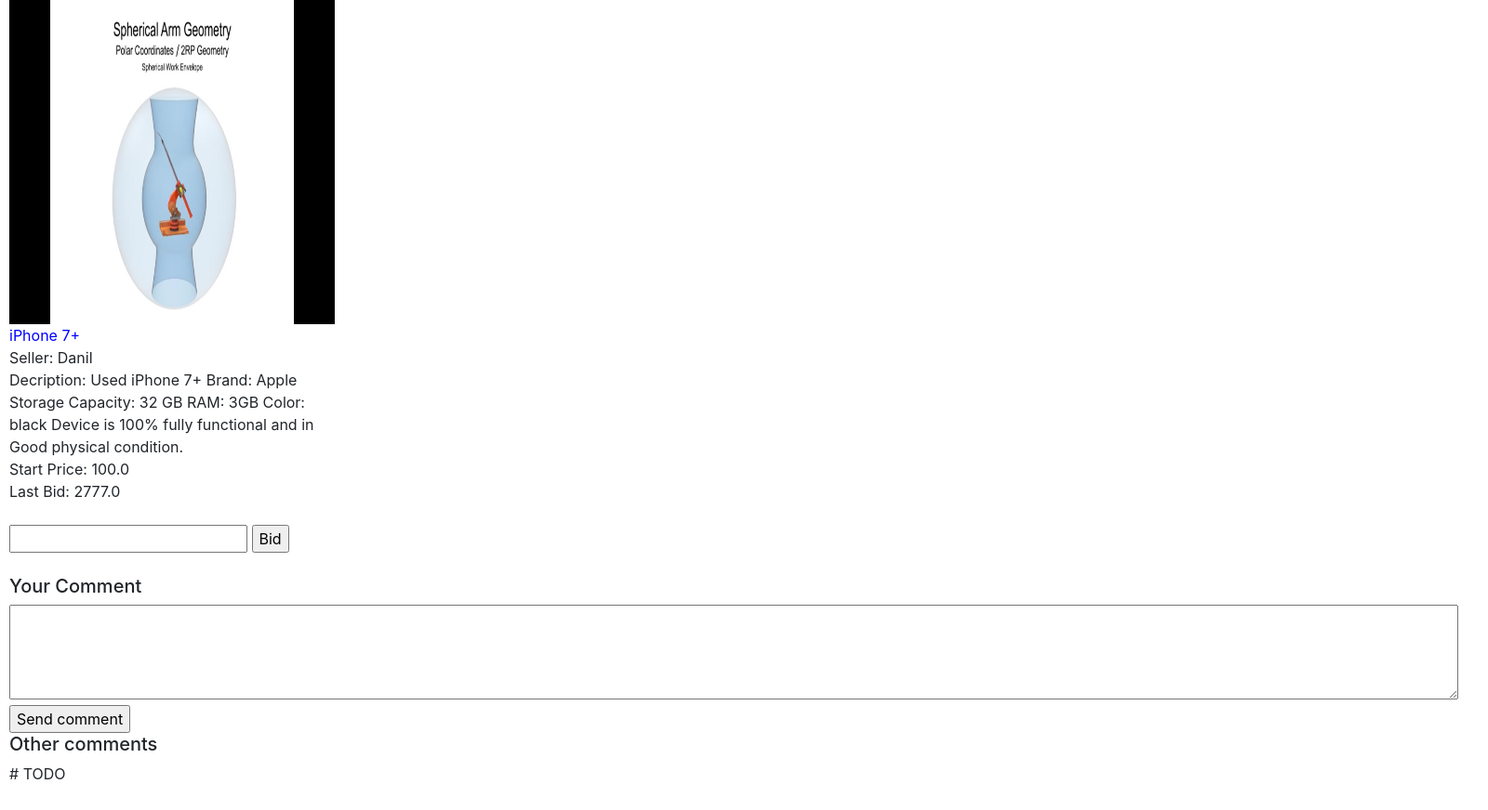
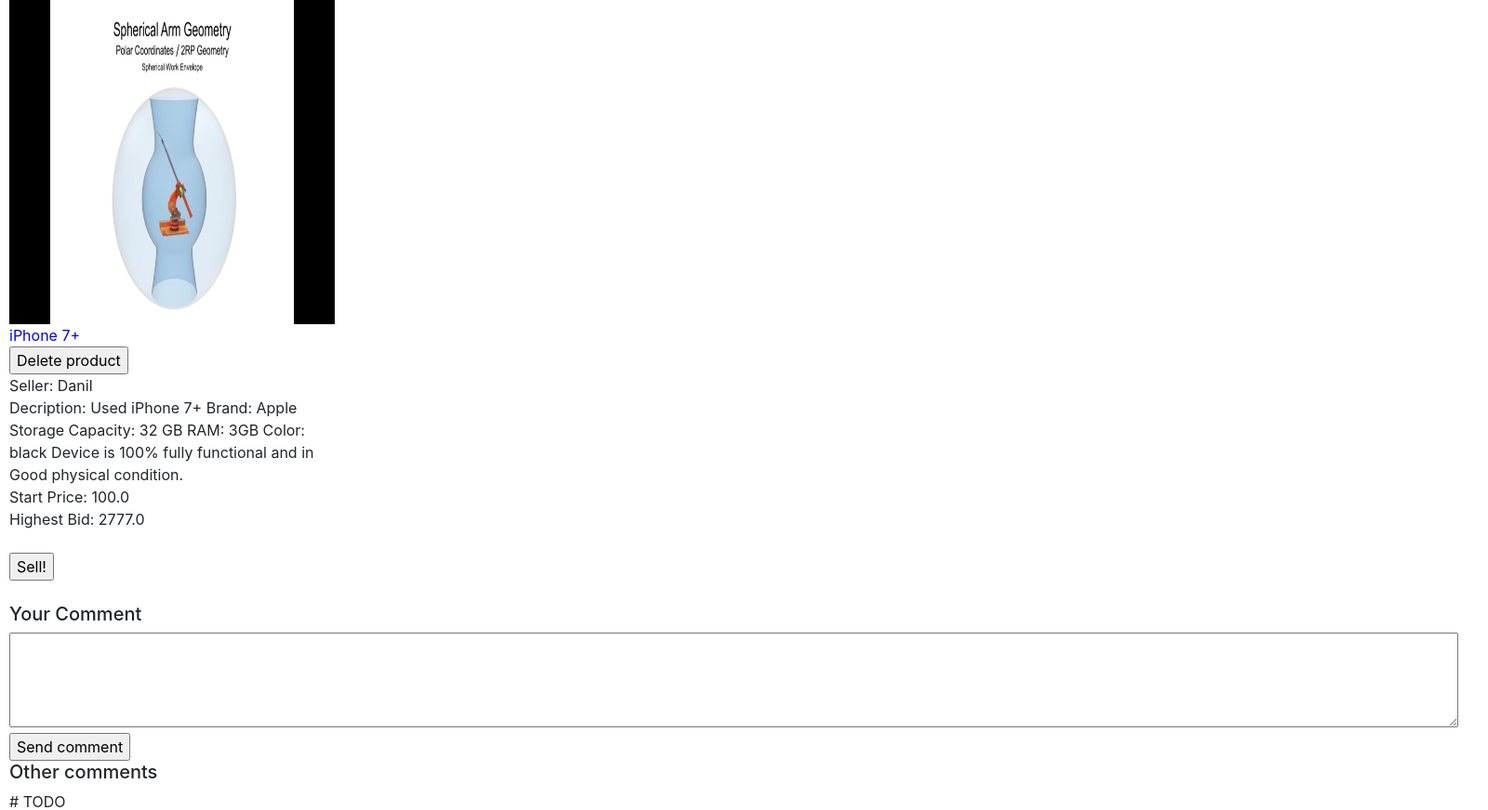
Before and after one commit to danilobravit/Commerce, a Django app: a page that uses auctions/templates/auctions/listingPage.html in a window 1600 px wide. Shown: the part 218-1090 px from the top of the page at 93% size. Before the commit the page ends 1057 px from the top, so only its background shows below. Run offline with Django 3.2, Linux system fonts and the light colour scheme; a user stored in the database is signed in; data comes from the database, SQL or seed files in the repository; both versions use the stored data as it was after the commit; some libraries are stand-ins or nearby versions.

Commit message:
Changes in 'listingPage.html': fixed bug with 'Add to watchilst / Remove from watchlist' button, added 'Sell','Delete product' options and nowifications related to them. Changes in 'views.py' and 'urls.py': added 'close_auction','delete_product' functions, modified 'create_listing' function

```diff
--- a/auctions/templates/auctions/index.html
+++ b/auctions/templates/auctions/index.html
@@ -18,7 +18,11 @@
                             <div class="catalog-item__bid">Price: {{prod.last_bid}}</div>
                         {% endif %}
                         <div class="catalog-item__user">Seller: {{prod.user}}</div>
-
+                        {% if prod.closed %}
+                            <div class="catalog-item__status">Status: <span style="color: brown;">Sold</span></div>
+                        {% else %}
+                            <div class="catalog-item__status">Status: <span style="color: green;">Active</span></div>
+                        {% endif %}
                         <a href="{% url 'listingPage' product=prod.title %}">Details</a> <!-- product=prod.title - параметр, который мы передаем в метод listing_page -->
 
 
--- a/auctions/templates/auctions/listingPage.html
+++ b/auctions/templates/auctions/listingPage.html
@@ -1,34 +1,58 @@
 {% extends "auctions/layout.html" %}
 
 {% block title %}
-
+    {{product.title}}
 {% endblock %}
 
 {% block body %}
-    {% if product not in watchlist.product.all %}
+    {% if product in watchlist.product.all %}
         <form action="{% url 'add_to_watchlist' product=product.title %}" method="POST">
             {% csrf_token %}
-                <input type="submit" class="watchlist-button" name="watchlist-button" value="Add to watchlist">
+                <input type="submit" class="watchlist-button" name="watchlist-button" value="Remove from watchlist">
         </form>
     {% else %}
         <form action="{% url 'add_to_watchlist' product=product.title %}" method="POST">
             {% csrf_token %}
-            <input type="submit" class="watchlist-button" name="watchlist-button" value="Remove from watchlist">
+            <input type="submit" class="watchlist-button" name="watchlist-button" value="Add to watchlist">
         </form>
     {% endif %}
 
     <img src="{{product.image.url}}" class="catalog-item__img" style="height: 350px; width: 350px;">
     <div class="catalog-item__subtitle" style="color: blue;">{{product.title}}</div>
+    {% if request.user == product.user %}
+        <form action="{% url 'delete_product' product=product.title %}" mathod="GET">
+            <input type="submit" value="Delete product">
+        </form>
+    {% endif %}
     <div class="catalog-item__user">Seller: {{product.user}}</div>
     <div class="catalog-item__descr" style="width: 350px;">Decription: {{product.description}}</div>
     <div class="catalog-item__start-bid">Start Price: {{product.start_bid}}</div>
 
     {% if product.last_bid is None %}
-        <div class="catalog-item__bid">Last Bid: {{product.start_bid}}</div>
+        <div class="catalog-item__bid">Highest Bid: {{product.start_bid}}</div>
+        {% if product.user == request.user %}
+            <label style="color: red">You cannot sell this product! No one has offered a new bid.</label>
+        {% endif %}
+
     {% else %}
-        <div class="catalog-item__bid">Last Bid: {{product.last_bid}}</div>
+        <div class="catalog-item__bid">Highest Bid: {{product.last_bid}}</div>
     {% endif %}
     <br>
+
+    {% if product.user == request.user %}
+        {% if not product.closed %}
+            <form action="{% url 'close_auction' product=product.title %}" method="GET">
+                {% csrf_token %}
+                {% if product.last_bid.bid > product.start_bid %}
+                    <input type="submit" name="close-auction" value="Sell!">
+                {% endif %}
+            </form>
+        {% else %}
+            <label style="color:brown">Sold to {{product.last_bid.user}}</label>
+        {% endif %}
+    {% else %}
+        {% if not product.closed %}
+            <label class="sold_flag">Status: <span style="color: green;">Active</span> </label>
             <form action="{% url 'set_new_bid' product=product.title %}" method="POST">
                 {% csrf_token %}
                 <input type="number" step="0.01" name="new-bid" required>
@@ -37,6 +61,16 @@
             {% for message in messages %}
             <p style="color: red;"> {{ message }}</p>
             {% endfor %}
+        {% else %}
+            {% if request.user == product.last_bid.user %}
+                <label style="color:brown"> Congratulation! This product is your!</label>
+            {% else %}
+                <label >Status: <span style="color:brown">Sold</span></label>
+            {% endif %}
+        {% endif %}
+    {% endif %}
+
+
     <br>
     <div class="comments">
         <h5 class="comments_title">Your Comment</h5>
--- a/auctions/urls.py
+++ b/auctions/urls.py
@@ -14,5 +14,7 @@ urlpatterns = [
     path("watchlist", views.show_watchlist, name="watchlist"),
     path("add_to_watchlist/<str:product>", views.add_to_watchlist, name="add_to_watchlist"),
     path("set_new_bid/<str:product>", views.set_new_bid, name="set_new_bid"),
-    path("comment/<str:product>", views.comment, name="comment")
+    path("comment/<str:product>", views.comment, name="comment"),
+    path("close_auction/<str:product>", views.close_auction, name="close_auction"),
+    path("delete_product/<str:product>", views.delete_product, name="delete_product")
 ] + static(settings.MEDIA_URL, document_root=settings.MEDIA_ROOT)
--- a/auctions/views.py
+++ b/auctions/views.py
@@ -80,7 +80,6 @@ def create_listing(request):
             instance = form.save(commit=False) # Return an object without saving to the DB
             instance.user = request.user # Add an User field which will contain current user's id
             instance.save() # Save the final "real form" to the DB
-            messages.success(request, "Successfully Created")
         else:
             messages.error(request, "Error! Try again.")
         return HttpResponseRedirect("/")
@@ -90,9 +89,7 @@ def create_listing(request):
 
     return render(request, "auctions/createListing.html", {
         "form": form,
-        "products": products,
-
-
+        "products": products
 
     })
 
@@ -140,7 +137,6 @@ def show_watchlist(request):
     try:
         watchlist = Watchlist.objects.get(user=request.user)
         num_of_prod = watchlist.product.count()
-
         return render(request, "auctions/watchlist.html", {
             "watchlist": watchlist,
             "num_of_prod": num_of_prod
@@ -181,3 +177,18 @@ def comment(request, product):
         product.comment.add(new_comment)
         new_comment.save()
     return redirect(request.META.get('HTTP_REFERER'))
+
+def close_auction(request, product):
+    if request.method == "GET":
+        product = Product.objects.get(title=product)
+        product.closed = True
+        product.save()
+
+    return redirect(request.META.get('HTTP_REFERER'))
+
+def delete_product(request, product):
+    if request.method == "GET":
+        product = Product.objects.get(title=product)
+        product.delete()
+
+    return HttpResponseRedirect("/")
```
Also changed, not shown: db.sqlite3, media/static/media/2018-01-14_1_fTR2GK2.png (added), media/static/media/2018-01-14_1_wyc21qp.png (added), media/static/media/2018-01-21_1_I3s17Oe.png (added), media/static/media/2018-01-21_1_T43wxN1.png (added), media/static/media/2018-01-21_1_b3IsZX8.png (added), media/static/media/2018-01-21_1_gJzVqF7.png (added). Lines whose indentation alone changed are shown as unchanged.
